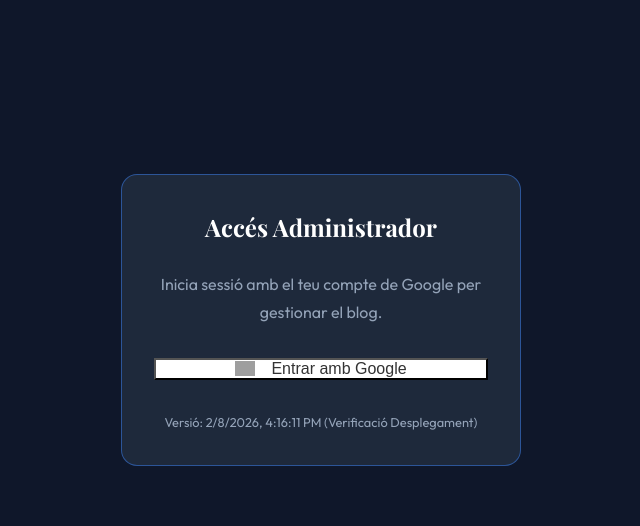
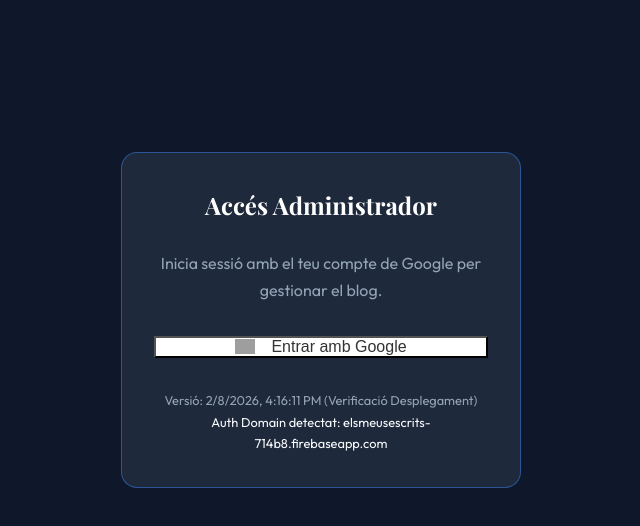
Before and after one commit to PereSitg/els_meus_escrits, a React (Vite) app: page /admin/login in a window 1280 px wide. Shown: the top 526 px of the page, without its empty margins (319-959 px from the left). Built offline with nearby package versions, Linux system fonts and the light colour scheme; no server answers; grey boxes are pictures that could not be loaded; a web font is replaced by a local one.

Commit message:
Mostrar authDomain a la UI per depurar

```diff
--- a/src/pages/admin/Login.jsx
+++ b/src/pages/admin/Login.jsx
@@ -50,6 +50,9 @@ export default function Login() {
                 <p style={{ marginTop: '2rem', fontSize: '0.8rem', color: 'var(--text-secondary)' }}>
                     Versió: {new Date().toLocaleString()} (Verificació Desplegament)
                 </p>
+                <p style={{ fontSize: '0.8rem', color: 'var(--danger)' }}>
+                    Auth Domain detectat: {import.meta.env.VITE_AUTH_DOMAIN || "NO DETECTAT"}
+                </p>
 
             </div>
         </div>
```
